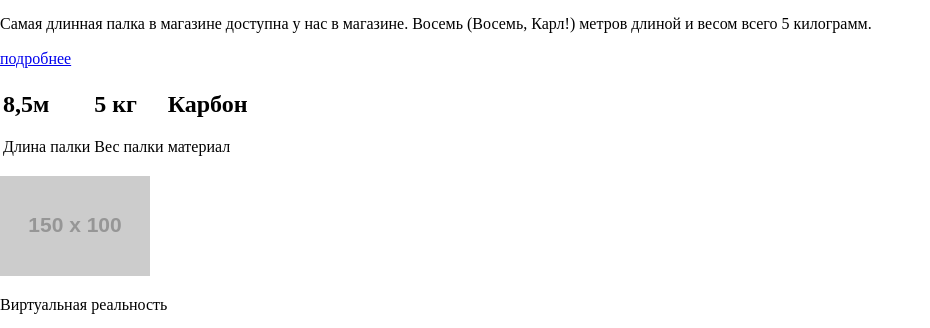
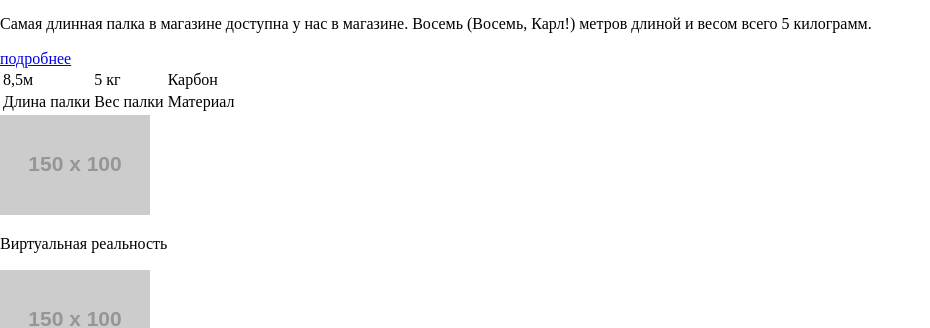
Before and after one commit to ShindekiSan/Device, a plain HTML site: page index.html in a window 1280 px wide. Shown: the part 469-797 px from the top of the page, without its empty margins (0-930 px from the left). Drawn offline with nearby package versions, Linux system fonts and the light colour scheme; placeholder pictures from the web are drawn by us.

Commit message:
Add files via upload

```diff
--- a/index.html
+++ b/index.html
@@ -44,18 +44,14 @@
                     <a href="#">подробнее</a>
                     <table>
                         <tr>
-                            <td>
-                                <h2>8,5м</h2>
-                                <p>Длина палки</p>
-                            </td>
-                            <td>
-                                <h2>5 кг</h2>
-                                <p>Вес палки</p>
-                            </td>
-                            <td>
-                                <h2>Карбон</h2>
-                                <p>материал</p>
-                            </td>
+                            <td>8,5м</td>
+                            <td>5 кг</td>
+                            <td>Карбон</td>
+                        </tr>
+                        <tr>
+                            <td>Длина палки</td>
+                            <td>Вес палки</td>
+                            <td>Материал</td>
                         </tr>
                     </table>
                 </div>
```
